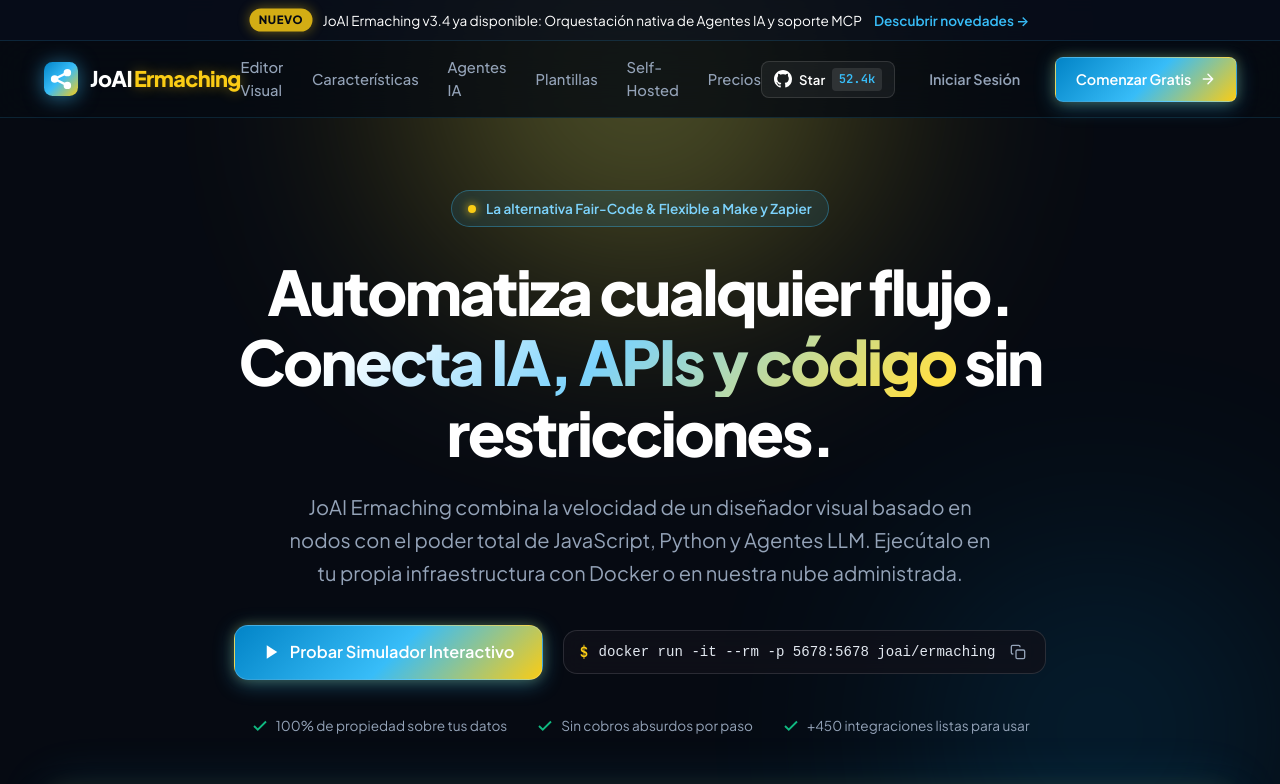
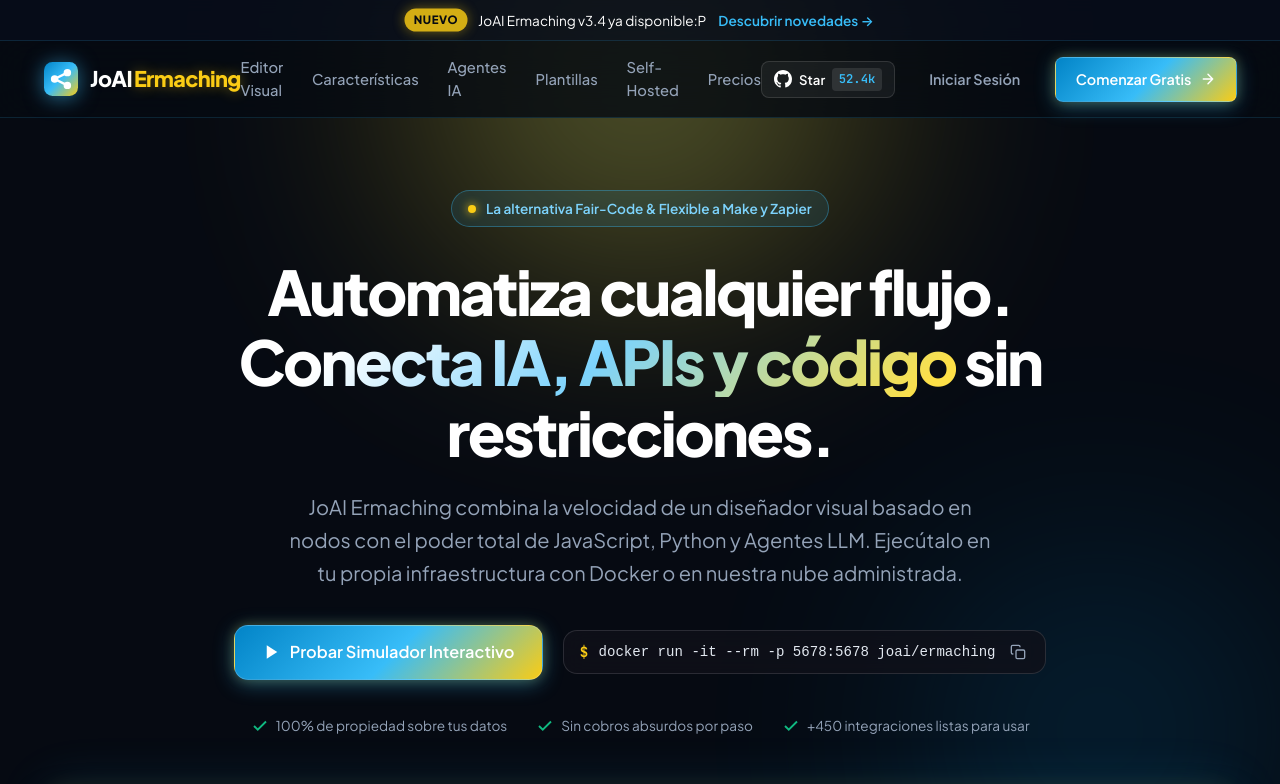
Before and after one commit to Joaa14/proyecto-github, a website built with Vite: page index.html in a window 1280 px wide. Shown: the top 784 px of the page. Built offline with nearby package versions, Linux system fonts and the light colour scheme.

Commit message:
Modify announcement text for JoAI Ermaching v3.4
Updated announcement text for JoAI Ermaching version.

```diff
--- a/index.html
+++ b/index.html
@@ -21,7 +21,7 @@
   <aside class="announcement-bar" aria-label="Novedades de la versión">
     <div class="announcement-content">
       <span class="badge-pulse">NUEVO</span>
-      <span>JoAI Ermaching v3.4 ya disponible: Orquestación nativa de Agentes IA y soporte MCP</span>
+      <span>JoAI Ermaching v3.4 ya disponible:P</span>
       <a href="#ia-section" class="announcement-link">Descubrir novedades &rarr;</a>
     </div>
   </aside>
```
